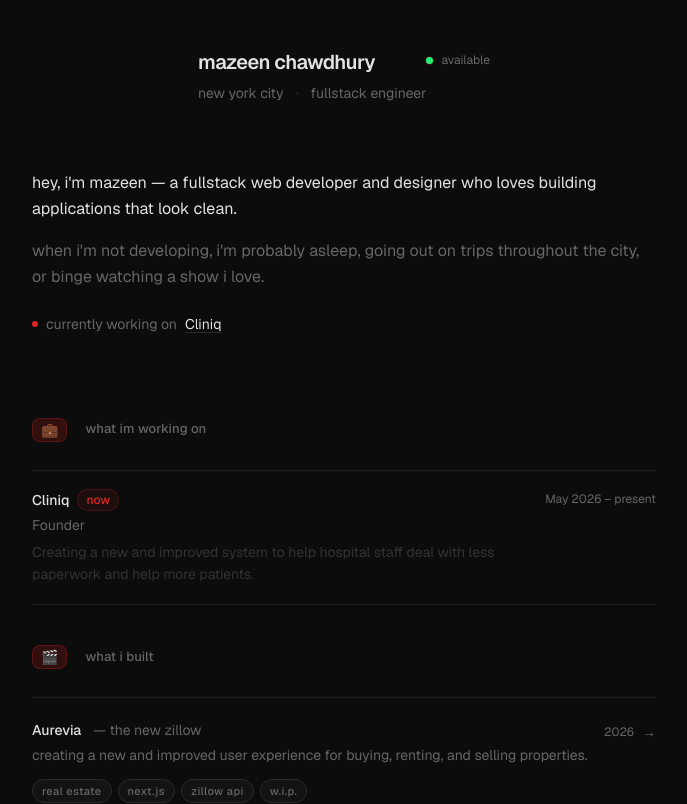
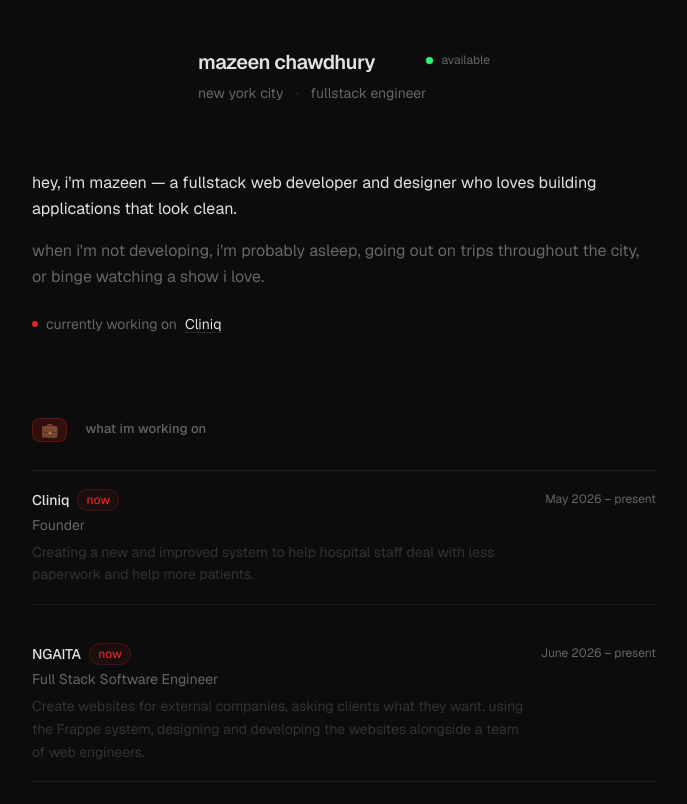
Before and after one commit to mazeencdev/mazeenportfolio, a Next.js app: page / in a window 1280 px wide. Shown: the top 804 px of the page, without its empty margins (296-983 px from the left). Built offline with nearby package versions, Linux system fonts and the light colour scheme.

Commit message:
ngaita exp

```diff
--- a/data/portfolio.ts
+++ b/data/portfolio.ts
@@ -15,6 +15,14 @@ export const EXPERIENCE = [
     role: "Founder",
     period: "May 2026 – present",
     description: "Creating a new and improved system to help hospital staff deal with less paperwork and help more patients.",
+    active: true,
+  },
+  {
+    company: "NGAITA",
+    url: "#",
+    role: "Full Stack Software Engineer",
+    period: "June 2026 – present",
+    description: "Create websites for external companies, asking clients what they want, using the Frappe system, designing and developing the websites alongside a team of web engineers.",
     active: true,
   },
 ];
```
